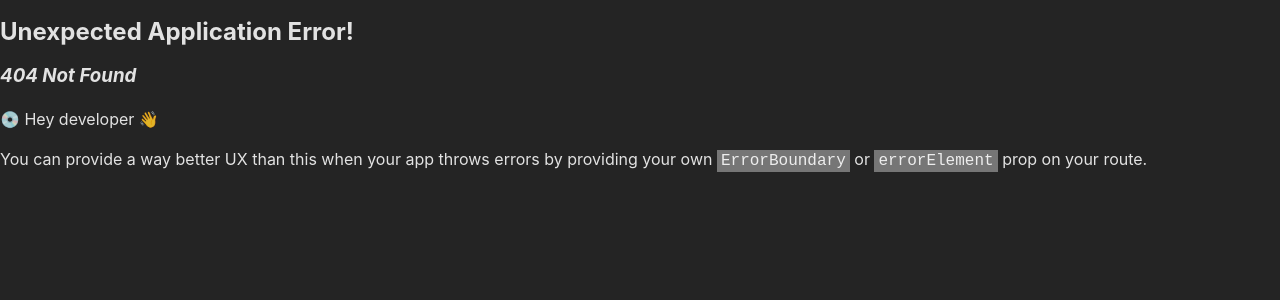
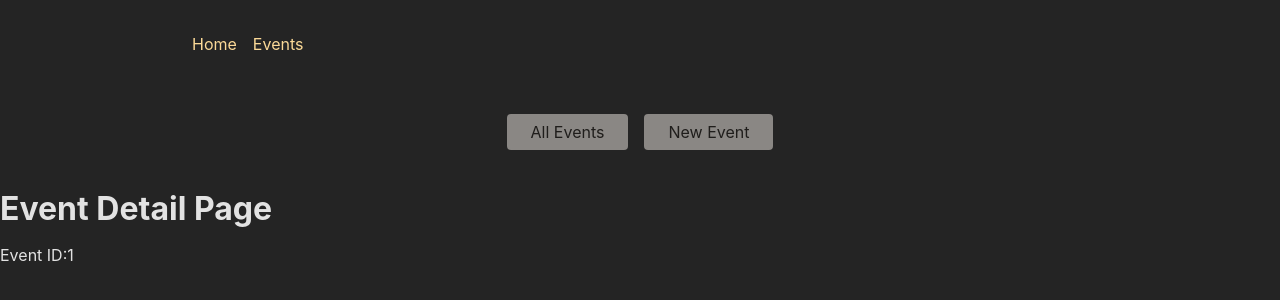
Before and after one commit to ngxpaul/Challenge-Route-React, a React (Create React App) app in the folder frontend/: page /events/1 in a window 1280 px wide. Before the commit this address had no page. Shown: the top 300 px of the page. Built offline with nearby package versions, Linux system fonts and the light colour scheme.

Commit message:
Solve Problem 338

```diff
--- a/frontend/src/App.js
+++ b/frontend/src/App.js
@@ -19,20 +19,33 @@
 //    Every list item should include a link to the respective EventDetailPage
 // 7. Output the ID of the selected event on the EventDetailPage
 // BONUS: Add another (nested) layout route that adds the <EventNavigation> component above all /events... page components
-import {
-  createBrowserRouter,
-  RouterProvider,
-} from "react-router-dom";
-import HomePage from "./components/HomePage.js";
-import EventsPage from "./components/EventsPage.js";
-import NewEventPage from "./components/NewEventPage.js";
-import EventDetailPage from "./components/EventDetailPage.js";
+import { createBrowserRouter, RouterProvider } from "react-router-dom";
+import Root from "./pages/Root.js";
+import HomePage from "./pages/HomePage.js";
+import EventsPage from "./pages/EventsPage.js";
+import NewEventPage from "./pages/NewEventPage.js";
+import EventDetailPage from "./pages/EventDetailPage.js";
+import EditEventPage from "./pages/EditEventPage.js";
+import EventRoot from "./pages/EventRoot.js";
 function App() {
   const router = createBrowserRouter([
-    { path: "/", element: <HomePage /> },
-    { path: "/events", element: <EventsPage /> },
-    { path: "/events/:id1/edients/:id2", element: <EventDetailPage /> },
-    { path: "/events/new", element: <NewEventPage /> },
+    {
+      path: "/",
+      element: <Root />,
+      children: [
+        { index: true, element: <HomePage /> },
+        {
+          path: "events",
+          element: <EventRoot />,
+          children: [
+            { path: "", element: <EventsPage /> },
+            { path: ":eventID", element: <EventDetailPage /> },
+            { path: "new", element: <NewEventPage /> },
+            { path: ":eventID/edit", element: <EditEventPage />}
+          ],
+        },
+      ],
+    },
   ]);
   return <RouterProvider router={router}></RouterProvider>;
 }
--- a/frontend/src/components/EventsNavigation.js
+++ b/frontend/src/components/EventsNavigation.js
@@ -1,15 +1,30 @@
-import classes from './EventsNavigation.module.css';
-
+import classes from "./EventsNavigation.module.css";
+import { NavLink } from "react-router-dom";
 function EventsNavigation() {
   return (
     <header className={classes.header}>
       <nav>
         <ul className={classes.list}>
           <li>
-            <a href="/events">All Events</a>
+            <NavLink
+              to="/events"
+              className={({ isActive }) =>
+                isActive ? classes.active : undefined
+              }
+              end
+            >
+              All Events
+            </NavLink>
           </li>
           <li>
-            <a href="/events/new">New Event</a>
+            <NavLink
+              to="/events/new"
+              className={({ isActive }) =>
+                isActive ? classes.active : undefined
+              }
+            >
+              New Event
+            </NavLink>
           </li>
         </ul>
       </nav>
--- a/frontend/src/components/EventsPage.js
+++ /dev/null
@@ -1,6 +0,0 @@
-function EventsPage(){
-    return(
-        <h1>EventsPage</h1>
-    )
-}
-export default EventsPage;
--- a/frontend/src/components/MainNavigation.js
+++ b/frontend/src/components/MainNavigation.js
@@ -1,4 +1,5 @@
-import classes from './MainNavigation.module.css';
+import { Link } from "react-router-dom";
+import classes from "./MainNavigation.module.css";
 
 function MainNavigation() {
   return (
@@ -6,10 +7,25 @@
       <nav>
         <ul className={classes.list}>
           <li>
-            <a>Home</a>
+            <Link
+              to="/"
+              className={({ isActive }) =>
+                isActive ? classes.active : undefined
+              }
+              end
+            >
+              Home
+            </Link>
           </li>
           <li>
-            <a>Events</a>
+            <Link
+              to="/events"
+              className={({ isActive }) =>
+                isActive ? classes.active : undefined
+              }
+            >
+              Events
+            </Link>
           </li>
         </ul>
       </nav>
--- a/frontend/src/components/EventDetailPage.js
+++ b/frontend/src/pages/EventDetailPage.js
@@ -1,6 +1,10 @@
+import { useParams } from "react-router-dom";
+
 function EditEventPage() {
+  const params = useParams();
   return <div>
     <h1>Event Detail Page</h1>
+    <p>Event ID:{params.eventID}</p>
   </div>;
 }
 export default EditEventPage;
--- /dev/null
+++ b/frontend/src/pages/EventRoot.js
@@ -0,0 +1,11 @@
+import EventsNavigation from "../components/EventsNavigation";
+import { Outlet } from "react-router-dom";
+function EventRoot(){
+    return (
+     <>
+     <EventsNavigation />
+        <Outlet />
+     </>
+    )
+}
+export default EventRoot;
--- /dev/null
+++ b/frontend/src/pages/EventsPage.js
@@ -0,0 +1,24 @@
+import { Link } from "react-router-dom";
+
+const DUMMY_EVENTS = [
+    {
+        id: 'e1',
+        title: 'Programming for everyone',
+    }
+,
+    {
+        id: 'e2',
+        title: 'Networking for introverts',
+    }
+]
+function EventsPage(){
+    return(
+        <>
+        <h1>EventsPage</h1>
+        {DUMMY_EVENTS.map(event => <li key={event.id}>
+            <Link to = {event.id}>{event.title}</Link>
+        </li>)}
+        </>
+    )
+}
+export default EventsPage;
--- /dev/null
+++ b/frontend/src/pages/Root.js
@@ -0,0 +1,14 @@
+import { Outlet } from "react-router-dom";
+import MainNavigation from "../components/MainNavigation";
+
+function Root(){
+    return (
+        <>
+        <MainNavigation />
+        <main>
+            <Outlet />
+        </main>
+        </>
+        );
+}
+export default Root;
```
Also changed, not shown: frontend/src/pages/EditEventPage.js (renamed from frontend/src/components/EditEventPage.js), frontend/src/pages/HomePage.js (renamed from frontend/src/components/HomePage.js), frontend/src/pages/NewEventPage.js (renamed from frontend/src/components/NewEventPage.js).
